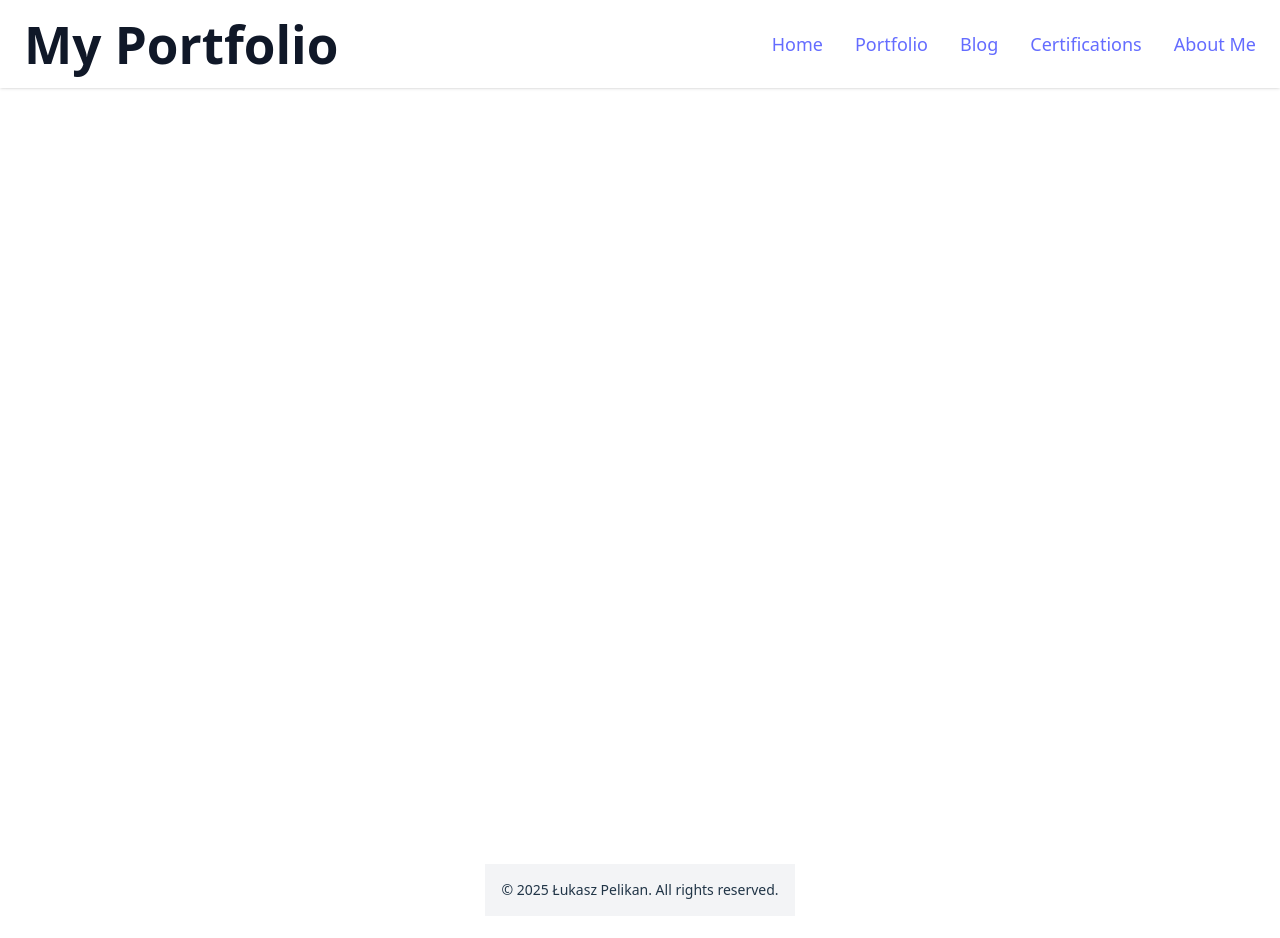
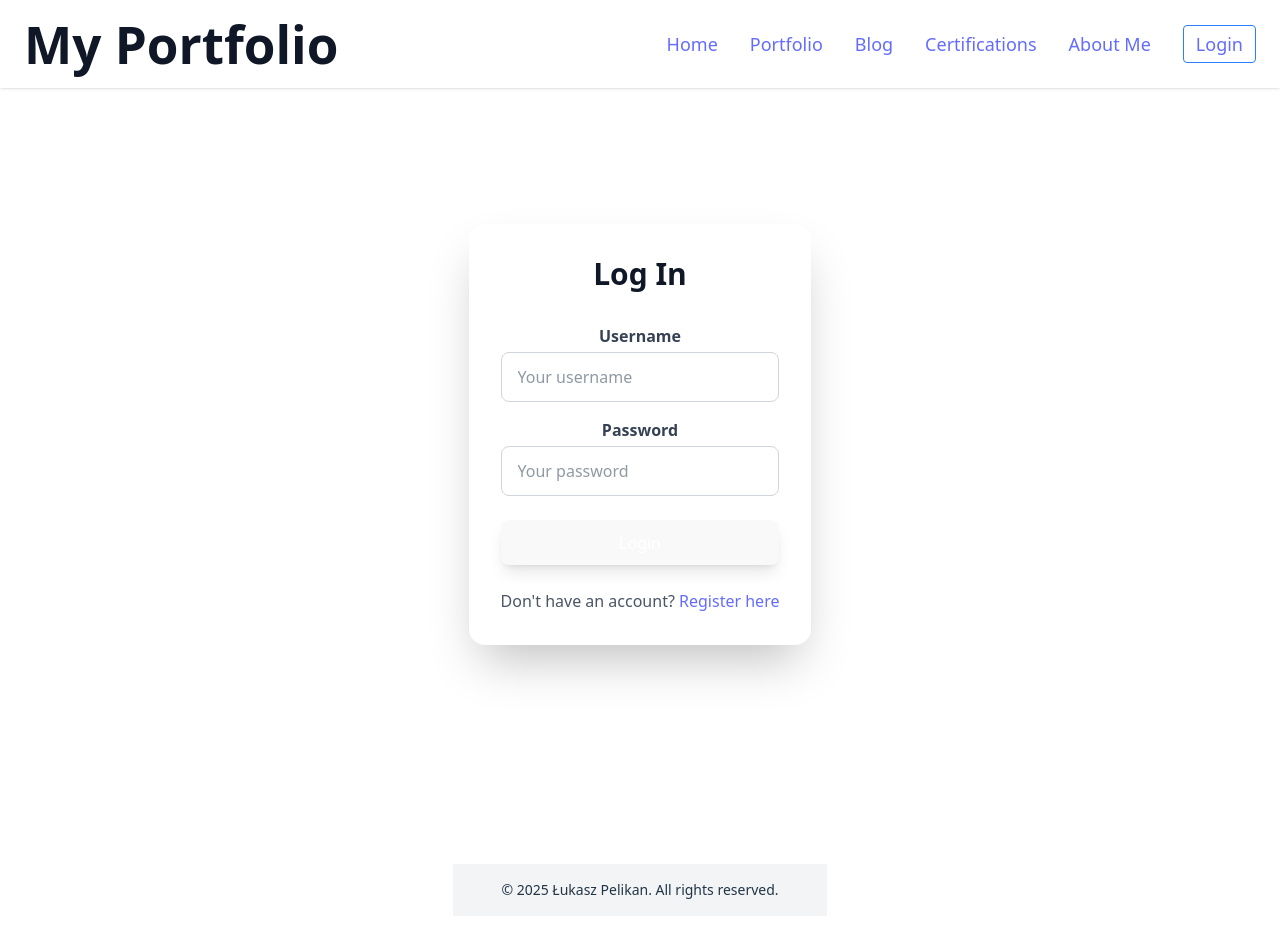
Before and after one commit to Senegalion/Dev-Portfolio-Blog, a React (Vite) app in the folder dev-portfolio-blog/: page /login in a window 1280 px wide. Shown: the top 938 px of the page. Built offline with nearby package versions, Linux system fonts and the light colour scheme.

Commit message:
added login page and register page also with connection with backend via axios

```diff
--- a/dev-portfolio-blog/package.json
+++ b/dev-portfolio-blog/package.json
@@ -12,6 +12,7 @@
   "dependencies": {
     "@tailwindcss/postcss": "^4.1.5",
     "@tailwindcss/vite": "^4.1.5",
+    "axios": "^1.9.0",
     "framer-motion": "^12.10.0",
     "lucide-react": "^0.507.0",
     "react": "^19.1.0",
@@ -24,6 +25,7 @@
   },
   "devDependencies": {
     "@eslint/js": "^9.25.0",
+    "@types/axios": "^0.9.36",
     "@types/react": "^19.1.2",
     "@types/react-dom": "^19.1.2",
     "@vitejs/plugin-react": "^4.4.1",
--- a/dev-portfolio-blog/src/App.tsx
+++ b/dev-portfolio-blog/src/App.tsx
@@ -8,9 +8,13 @@ import Blog from "./pages/Blog";
 import Post from "./pages/Post";
 import About from "./pages/About";
 import Certifications from "./pages/Certifications";
+import { AuthProvider } from "./context/AuthContext";
+import LoginForm from "./pages/LoginForm";
+import RegisterForm from "./pages/RegisterForm";
 
 function App() {
   return (
+    <AuthProvider>
       <BrowserRouter>
         <Navbar />
         <main className="min-h-screen pt-24 pb-12 px-4">
@@ -21,10 +25,13 @@ function App() {
             <Route path="/blog/:slug" element={<Post />} />
             <Route path="/about" element={<About />} />
             <Route path="/certifications" element={<Certifications />} />
+            <Route path="/login" element={<LoginForm />} />
+            <Route path="/register" element={<RegisterForm />} />
           </Routes>
         </main>
         <Footer />
       </BrowserRouter>
+    </AuthProvider>
   );
 }
 
--- a/dev-portfolio-blog/src/components/Navbar.tsx
+++ b/dev-portfolio-blog/src/components/Navbar.tsx
@@ -1,9 +1,12 @@
 import { useState } from "react";
+import { FaUserCircle } from "react-icons/fa";
 import { HiMenu, HiX } from "react-icons/hi";
 import { Link } from "react-router-dom";
+import { useAuth } from "../context/AuthContext";
 
 function Navbar() {
   const [isOpen, setIsOpen] = useState(false);
+  const { user, logout } = useAuth();
 
   return (
     <header className="fixed top-0 left-0 right-0 w-full bg-white dark:bg-gray-800 shadow z-50">
@@ -13,7 +16,7 @@ function Navbar() {
         </h1>
 
         {/* Desktop nav */}
-        <div className="hidden md:flex space-x-8 text-gray-700 dark:text-gray-200 text-lg">
+        <div className="hidden md:flex items-center space-x-8 text-gray-700 dark:text-gray-200 text-lg">
           <Link className="hover:text-blue-500" to="/">
             Home
           </Link>
@@ -29,12 +32,35 @@ function Navbar() {
           <Link className="hover:text-blue-500" to="/about">
             About Me
           </Link>
+
+          {/* User section */}
+          {user ? (
+            <div className="flex items-center space-x-3">
+              <FaUserCircle className="text-indigo-600 dark:text-white text-2xl" />
+              <span className="text-gray-900 dark:text-gray-100">{user}</span>
+              <button
+                onClick={logout}
+                className="text-red-500 hover:underline ml-2"
+                aria-label="Logout"
+              >
+                Logout
+              </button>
+            </div>
+          ) : (
+            <Link
+              to="/login"
+              className="hover:text-blue-500 border border-blue-500 rounded px-3 py-1"
+            >
+              Login
+            </Link>
+          )}
         </div>
 
         {/* Mobile menu button */}
         <button
           onClick={() => setIsOpen(!isOpen)}
           className="md:hidden text-gray-700 dark:text-white text-2xl"
+          aria-label="Toggle menu"
         >
           {isOpen ? <HiX /> : <HiMenu />}
         </button>
@@ -66,6 +92,32 @@ function Navbar() {
           <Link to="/about" onClick={() => setIsOpen(false)} className="block">
             About Me
           </Link>
+
+          {/* Mobile user section */}
+          {user ? (
+            <div className="flex items-center space-x-3 mt-4">
+              <FaUserCircle className="text-indigo-600 dark:text-white text-2xl" />
+              <span className="text-gray-900 dark:text-gray-100">{user}</span>
+              <button
+                onClick={() => {
+                  logout();
+                  setIsOpen(false);
+                }}
+                className="text-red-500 hover:underline ml-2"
+                aria-label="Logout"
+              >
+                Logout
+              </button>
+            </div>
+          ) : (
+            <Link
+              to="/login"
+              onClick={() => setIsOpen(false)}
+              className="block mt-4 border border-blue-500 rounded px-3 py-1 text-center hover:bg-blue-50 dark:hover:bg-gray-700"
+            >
+              Login
+            </Link>
+          )}
         </div>
       )}
     </header>
--- /dev/null
+++ b/dev-portfolio-blog/src/context/AuthContext.tsx
@@ -0,0 +1,50 @@
+import { createContext, useContext, useEffect, useState } from "react";
+
+interface AuthContextType {
+  user: string | null;
+  token: string | null;
+  login: (username: string, token: string) => void;
+  logout: () => void;
+}
+
+const AuthContext = createContext<AuthContextType | undefined>(undefined);
+
+export const AuthProvider = ({ children }: { children: React.ReactNode }) => {
+  const [user, setUser] = useState<string | null>(null);
+  const [token, setToken] = useState<string | null>(null);
+
+  useEffect(() => {
+    const savedToken = localStorage.getItem("token");
+    const savedUser = localStorage.getItem("user");
+    if (savedToken && savedUser) {
+      setToken(savedToken);
+      setUser(savedUser);
+    }
+  }, []);
+
+  const login = (username: string, token: string) => {
+    localStorage.setItem("token", token);
+    localStorage.setItem("user", username);
+    setUser(username);
+    setToken(token);
+  };
+
+  const logout = () => {
+    localStorage.removeItem("token");
+    localStorage.removeItem("user");
+    setUser(null);
+    setToken(null);
+  };
+
+  return (
+    <AuthContext.Provider value={{ user, token, login, logout }}>
+      {children}
+    </AuthContext.Provider>
+  );
+};
+
+export const useAuth = () => {
+  const context = useContext(AuthContext);
+  if (!context) throw new Error("AuthContext must be used inside AuthProvider");
+  return context;
+};
--- /dev/null
+++ b/dev-portfolio-blog/src/pages/LoginForm.tsx
@@ -0,0 +1,93 @@
+import { useState } from "react";
+import axios from "axios";
+import { useAuth } from "../context/AuthContext";
+import { Link, useNavigate } from "react-router-dom";
+import { motion } from "framer-motion";
+
+interface LoginResponse {
+  username: string;
+  token: string;
+}
+
+function LoginForm() {
+  const [username, setUsername] = useState("");
+  const [password, setPassword] = useState("");
+  const { login } = useAuth();
+  const navigate = useNavigate();
+
+  const handleSubmit = async (e: React.FormEvent) => {
+    e.preventDefault();
+    try {
+      const response = await axios.post<LoginResponse>(
+        "http://localhost:8080/auth/login",
+        { username, password }
+      );
+
+      login(response.data.username, response.data.token);
+      navigate("/");
+    } catch (error) {
+      alert("Login failed");
+    }
+  };
+
+  return (
+    <motion.form
+      onSubmit={handleSubmit}
+      initial={{ opacity: 0, y: 20 }}
+      animate={{ opacity: 1, y: 0 }}
+      transition={{ duration: 0.5 }}
+      className="max-w-md mx-auto p-8 bg-white dark:bg-gray-900 rounded-2xl shadow-2xl mt-24"
+    >
+      <h2 className="text-3xl font-extrabold mb-8 text-center text-gray-900 dark:text-white">
+        Log In
+      </h2>
+
+      <label className="block mb-4">
+        <span className="text-gray-700 dark:text-gray-300 font-semibold mb-1 block">
+          Username
+        </span>
+        <input
+          type="text"
+          placeholder="Your username"
+          className="w-full px-4 py-3 rounded-lg border border-gray-300 dark:border-gray-700 focus:outline-none focus:ring-2 focus:ring-indigo-500 dark:bg-gray-800 dark:text-white transition"
+          value={username}
+          onChange={(e) => setUsername(e.target.value)}
+          required
+        />
+      </label>
+
+      <label className="block mb-6">
+        <span className="text-gray-700 dark:text-gray-300 font-semibold mb-1 block">
+          Password
+        </span>
+        <input
+          type="password"
+          placeholder="Your password"
+          className="w-full px-4 py-3 rounded-lg border border-gray-300 dark:border-gray-700 focus:outline-none focus:ring-2 focus:ring-indigo-500 dark:bg-gray-800 dark:text-white transition"
+          value={password}
+          onChange={(e) => setPassword(e.target.value)}
+          required
+        />
+      </label>
+
+      <button
+        type="submit"
+        className="w-full bg-indigo-600 text-white py-3 rounded-xl font-semibold hover:bg-indigo-700 transition shadow-lg"
+      >
+        Login
+      </button>
+
+      <p className="mt-6 text-center text-gray-600 dark:text-gray-400">
+        Don't have an account?{" "}
+        <Link
+          to="/register"
+          className="text-indigo-600 hover:text-indigo-800 font-semibold transition"
+        >
+          Register here
+        </Link>
+      </p>
+    </motion.form>
+  );
+}
+
+export default LoginForm;
--- /dev/null
+++ b/dev-portfolio-blog/src/pages/RegisterForm.tsx
@@ -0,0 +1,63 @@
+import { useState } from "react";
+import axios from "axios";
+import { useNavigate } from "react-router-dom";
+
+function RegisterForm() {
+  const [form, setForm] = useState({
+    username: "",
+    email: "",
+    role: "USER",
+    password: "",
+  });
+  const navigate = useNavigate();
+
+  const handleChange = (e: React.ChangeEvent<HTMLInputElement>) => {
+    setForm({ ...form, [e.target.name]: e.target.value });
+  };
+
+  const handleSubmit = async (e: React.FormEvent) => {
+    e.preventDefault();
+    try {
+      await axios.post("http://localhost:8080/auth/register", form);
+      navigate("/login");
+    } catch (error) {
+      alert("Registration failed");
+    }
+  };
+
+  return (
+    <form
+      onSubmit={handleSubmit}
+      className="max-w-md mx-auto p-6 bg-white dark:bg-gray-800 rounded-xl shadow-lg mt-20"
+    >
+      <h2 className="text-2xl font-bold mb-4">Register</h2>
+      <input
+        name="username"
+        placeholder="Username"
+        onChange={handleChange}
+        className="w-full p-2 mb-4 border rounded"
+      />
+      <input
+        name="email"
+        placeholder="Email"
+        onChange={handleChange}
+        className="w-full p-2 mb-4 border rounded"
+      />
+      <input
+        name="password"
+        type="password"
+        placeholder="Password"
+        onChange={handleChange}
+        className="w-full p-2 mb-4 border rounded"
+      />
+      <button
+        type="submit"
+        className="w-full bg-indigo-600 text-white py-2 rounded hover:bg-indigo-700"
+      >
+        Register
+      </button>
+    </form>
+  );
+}
+
+export default RegisterForm;
```
Also changed, not shown: 1 other file (tests, documents, lock files or other folders). Lines whose indentation alone changed are shown as unchanged.
